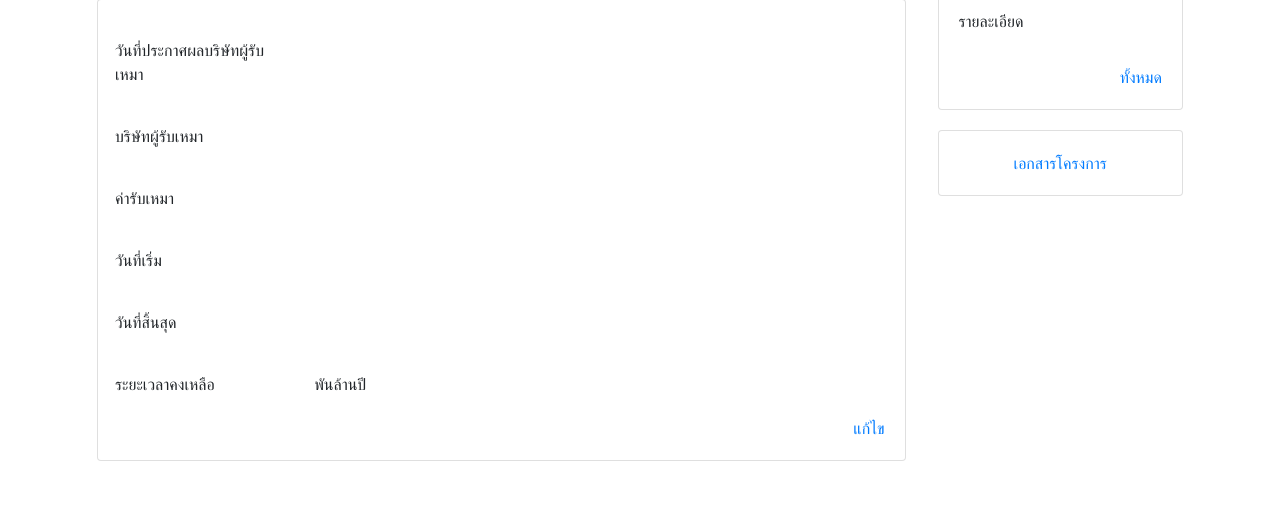
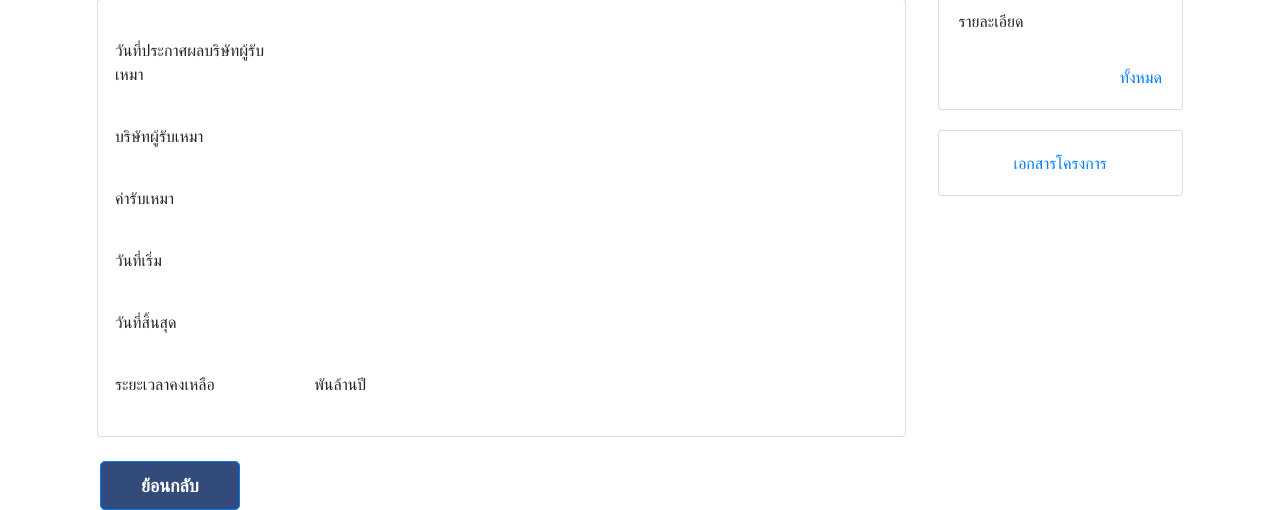
Before and after one commit to nadonez2943/NSM, a Flask app: template APP/templates/examine.html in a window 1280 px wide. Shown: the part 676-1186 px from the top of the page. Before the commit the page ends 1137 px from the top, so only its background shows below. Run offline with Flask 2, Linux system fonts and the light colour scheme; the template is opened without the code that fills it, so the values that code supplies are empty; some libraries are stand-ins or nearby versions.

Commit message:
v.14.1
v.14.1

```diff
--- a/APP/templates/examine.html
+++ b/APP/templates/examine.html
@@ -112,7 +112,7 @@
                 <label>พันล้านปี</label>
               </div>
             </div>
-            <a href="#" align="right"> แก้ไข</a>
+
           </div>
         </div>
         <div class="rightcolumn" style="background-color:#ffffff;">
@@ -148,4 +148,7 @@
           </div>
         </div>
       </div>
+      <br>
+      <input class="btn btn-primary btn-lg" type="button" onclick="history.back()" value="ย้อนกลับ">
+
   {% endblock %}
```
